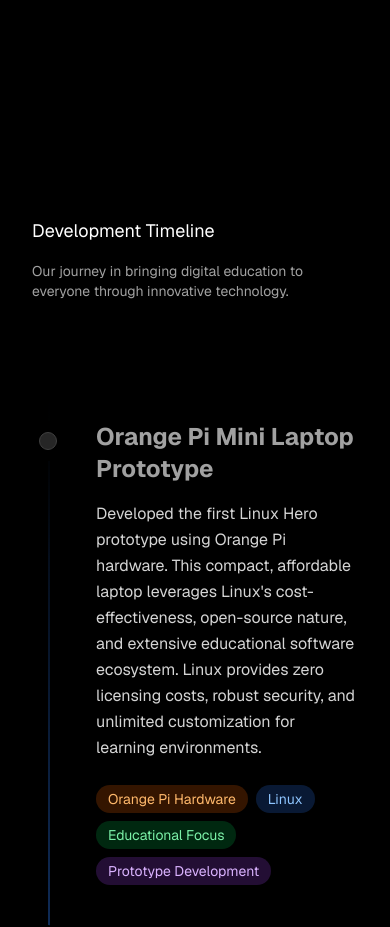
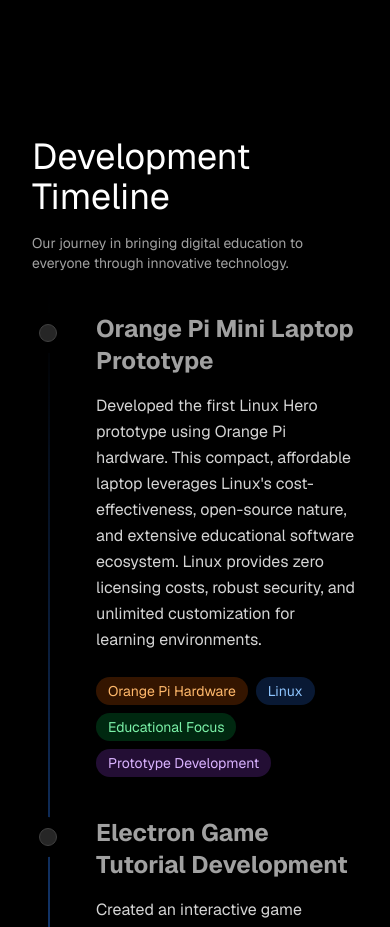
Before and after one commit to Lortas102066/fit3146-display, a Next.js app: page / in a window 390 px wide. Shown: the part 3500-4427 px from the top of the page. Built offline with nearby package versions, Linux system fonts and the light colour scheme.

Commit message:
fix: adjust heading size and remove unnecessary padding in Timeline component

```diff
--- a/components/ui/timeline.tsx
+++ b/components/ui/timeline.tsx
@@ -46,8 +46,8 @@
       className="w-full bg-black font-sans md:px-10"
       ref={containerRef}
     >
-      <div className="max-w-7xl mx-auto py-20 px-4 md:px-8 lg:px-10">
-        <h2 className="text-lg md:text-4xl mb-4 text-white max-w-4xl">
+      <div className="max-w-7xl mx-auto px-4 md:px-8 lg:px-10">
+        <h2 className="text-4xl md:text-4xl mb-4 text-white max-w-4xl">
           Development Timeline
         </h2>
         <p className="text-neutral-400 text-sm md:text-base max-w-sm">
```
